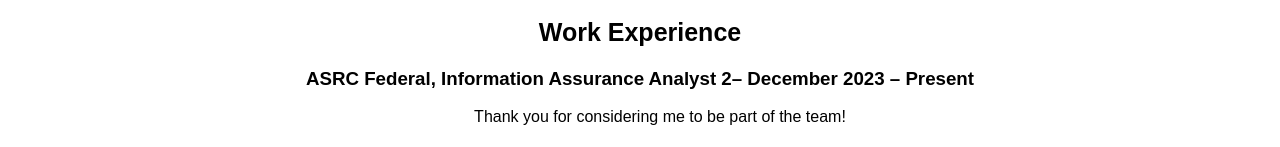
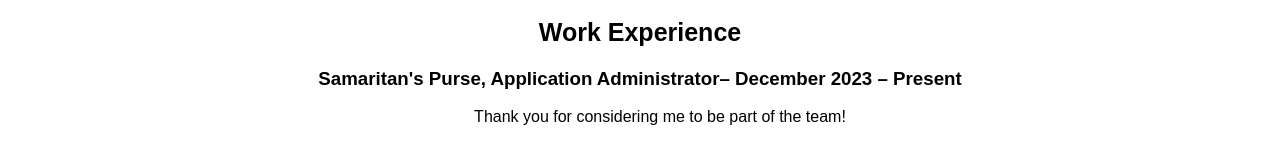
Before and after one commit to ajmh17/my-first-static-web-app, a website: page src/index.html in a window 1280 px wide. Shown: the part 648-795 px from the top of the page. Drawn offline with Linux system fonts and the light colour scheme.

Commit message:
Update index.html
samaritan

```diff
--- a/src/index.html
+++ b/src/index.html
@@ -51,7 +51,7 @@
 <div class="resume-section">
 
    <h2>Work Experience</h2>
-  <h3> ASRC Federal, Information Assurance Analyst 2– December 2023 – Present</h3>
+  <h3> Samaritan's Purse, Application Administrator– December 2023 – Present</h3>
     <ul>
       <p>Thank you for considering me to be part of the team!</li>
     </ul>
```
